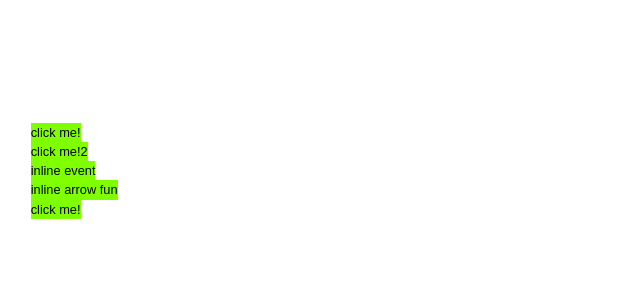
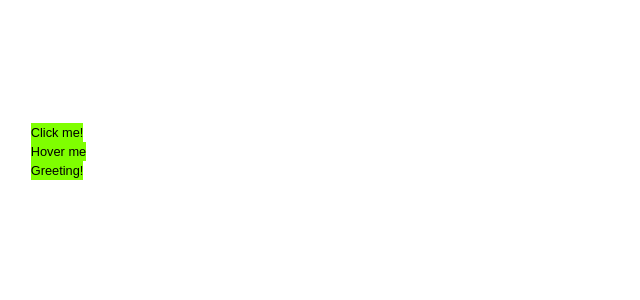
Before and after one commit to arpit-yadav088/react-tutorial, a React (Vite) app: page / in a window 1280 px wide. Shown: the top 300 px of the page, without its empty margins (0-640 px from the left). Built offline with nearby package versions, Linux system fonts and the light colour scheme.

Commit message:
Tutorial-24 passing Event as Props in React

```diff
--- a/src/App.jsx
+++ b/src/App.jsx
@@ -1,10 +1,10 @@
 
 import React from 'react';
 // import Netflix from './components/Netflix';
-import './index.css'
+// import './index.css'
 // import './components/Netflix.css';
-import EventHandling from './components/EventHandling';
-// import EventProps from "./components/EventProps";
+// import EventHandling from './components/EventHandling';
+import EventProps from "./components/EventProps";
 
 
 
@@ -14,8 +14,8 @@ const App = () => {
       {/* <h1 className="card-heading">This is list of Best Netfix card</h1>
        <Netflix />  */}
 
-       <EventHandling />
-       {/* <EventProps /> */}
+       {/* <EventHandling /> */}
+       <EventProps />
 
     </section>
   )
--- /dev/null
+++ b/src/components/EventProps.jsx
@@ -0,0 +1,40 @@
+ import React from 'react'
+import "./EV.css";
+
+ const EventProps = () => {
+
+    const HandleWelcomeUser = (user) => {
+        alert(`hey, ${user}`);
+    };
+
+    const handleHover = () => {
+        alert(`hey Thanks for hovering me`);
+    };
+
+    return (
+        <>
+        <WelcomeUser
+         onClick={() => HandleWelcomeUser("Thapa")}
+        onMouseEnter={handleHover}
+        />
+        </>
+    );
+};
+
+const WelcomeUser = (props) => {
+    const handleGreeting = () => {
+        console.log(`hey user, welcome`);
+        props.onClick();
+    }
+    return (
+        <>
+        <button onClick={props.onClick}>Click me!</button>
+        <br />
+        <button onMouseEnter={props.onMouseEnter}>Hover me</button>
+        <br />
+        <button onClick={handleGreeting}>Greeting!</button>
+        </>
+    )
+}
+
+export default EventProps;
```
